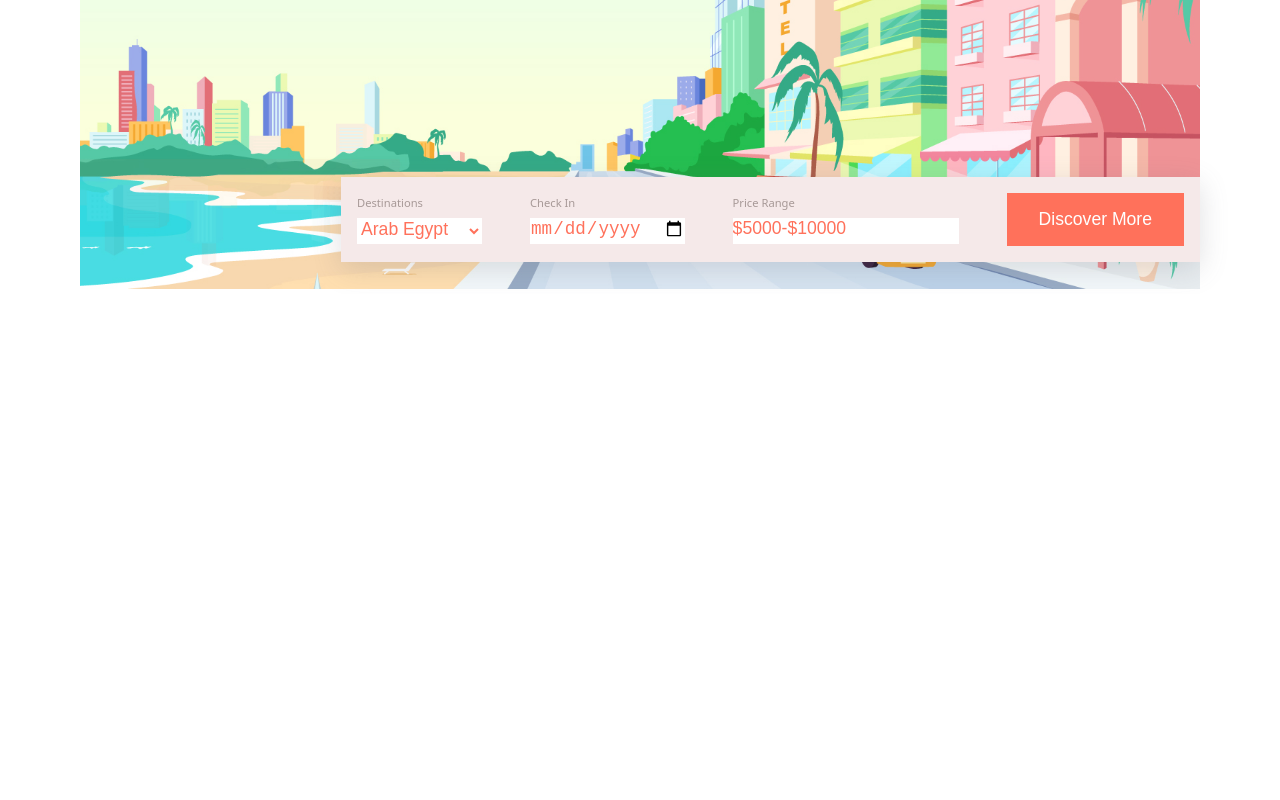
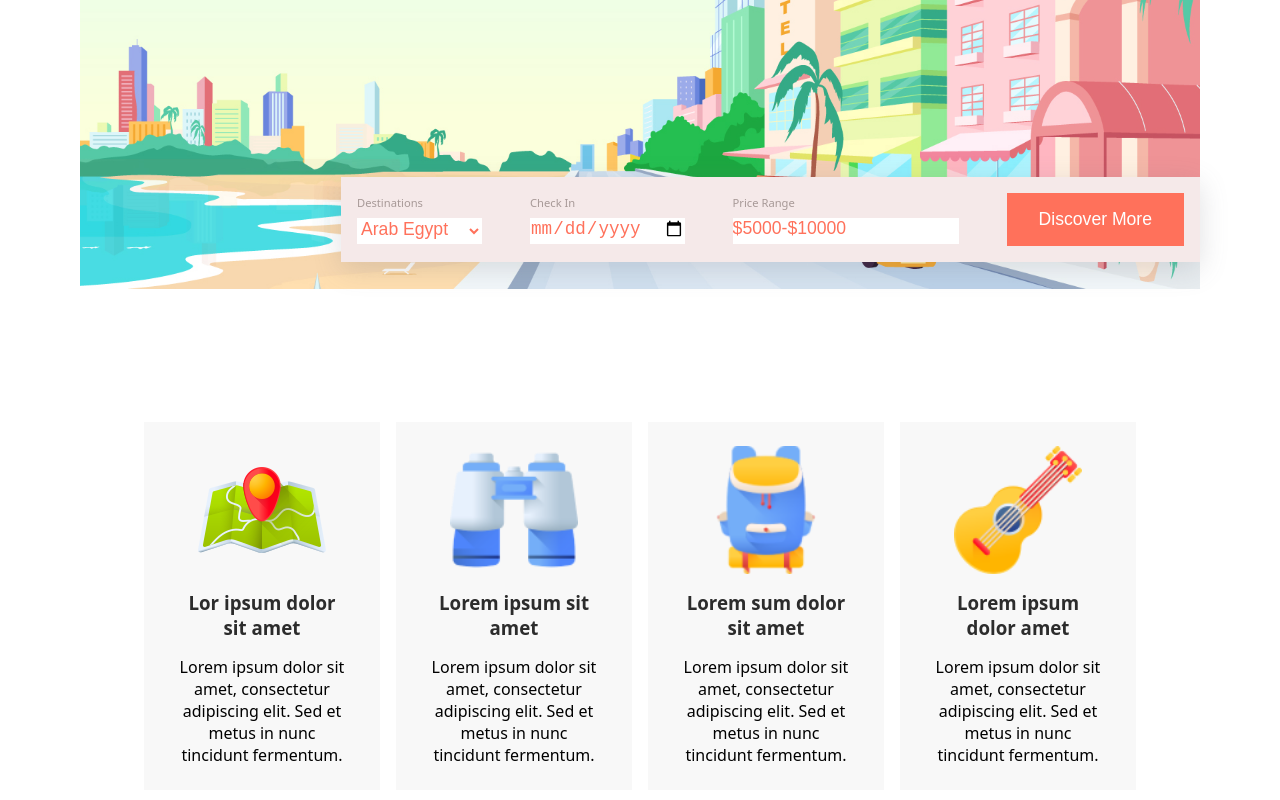
Before and after one commit to priyankasingh2907/react-travel-agency-website, a React (Vite) app: page / in a window 1280 px wide. Shown: the part 545-1345 px from the top of the page. Before the commit the page ends 839 px from the top, so only its background shows below. Built offline with nearby package versions, Linux system fonts and the light colour scheme.

Commit message:
Services page created

```diff
--- a/src/App.jsx
+++ b/src/App.jsx
@@ -1,9 +1,11 @@
 import Home from "./components/Home";
 import Navbar from "./components/Navbar";
+import Services from "./components/Services";
 
 export default function App() {
   return <div>
     <Navbar/>
     <Home/>
+    <Services/>
   </div>;
 }
--- /dev/null
+++ b/src/components/Services.jsx
@@ -0,0 +1,90 @@
+import styled from "styled-components";
+import service1 from "../components/assets/service1.png";
+import service2 from "../components/assets/service2.png";
+import service3 from "../components/assets/service3.png";
+import service4 from "../components/assets/service4.png";
+
+export default function Services() {
+  const data = [
+    {
+      id: 1,
+      image: service1,
+      title: "Lor ipsum dolor sit amet",
+      description:
+        "Lorem ipsum dolor sit amet, consectetur adipiscing elit. Sed et metus in nunc tincidunt fermentum.",
+    },
+    {
+      id: 2,
+      image: service2,
+      title: "Lorem ipsum  sit amet",
+      description:
+        "Lorem ipsum dolor sit amet, consectetur adipiscing elit. Sed et metus in nunc tincidunt fermentum.",
+    },
+    {
+      id: 3,
+      image: service3,
+      title: "Lorem sum dolor sit amet",
+      description:
+        "Lorem ipsum dolor sit amet, consectetur adipiscing elit. Sed et metus in nunc tincidunt fermentum.",
+    },
+    {
+      id: 4,
+      image: service4,
+      title: "Lorem ipsum dolor  amet",
+      description:
+        "Lorem ipsum dolor sit amet, consectetur adipiscing elit. Sed et metus in nunc tincidunt fermentum.",
+    },
+  ];
+  return (
+    <Section id="sevices">
+      <div className="services">
+        {data.map((item) => (
+          <div className="service" key={item.id}>
+            <img src={item.image} alt={item.title} />
+            <h3>{item.title}</h3>
+            <p>{item.description}</p>
+          </div>
+        ))}
+      </div>
+    </Section>
+  );
+}
+
+const Section = styled.section`
+  margin: 8rem 4rem;
+  .services {
+    display: grid;
+    grid-template-columns: repeat(4, 1fr);
+    gap: 1rem;
+    .service {
+      padding: 1.5rem 2rem;
+      text-align: center;
+      background-color: var(--card-gray);
+      display: flex;
+      flex-direction: column;
+      align-items: center;
+      justify-content: center;
+      gap: 1rem;
+      h3 {
+        color: var(--primary-text);
+      }
+
+      p {
+        color: var(--seconday-text);
+      }
+      img {
+        height: 128px;
+        width: 128px;
+      }
+      transition: var(--default-transition);
+      &:hover {
+        background-color: var(--primary-color);
+        transform: scale(1.05);
+        transition: var(--default-transition);
+        border-radius: 5px;
+        color: wheat;
+        box-shadow: rgba(100, 100, 111, 0.2) 2px 7px 29px 5px;
+      }
+    }
+  }
+`;
```
